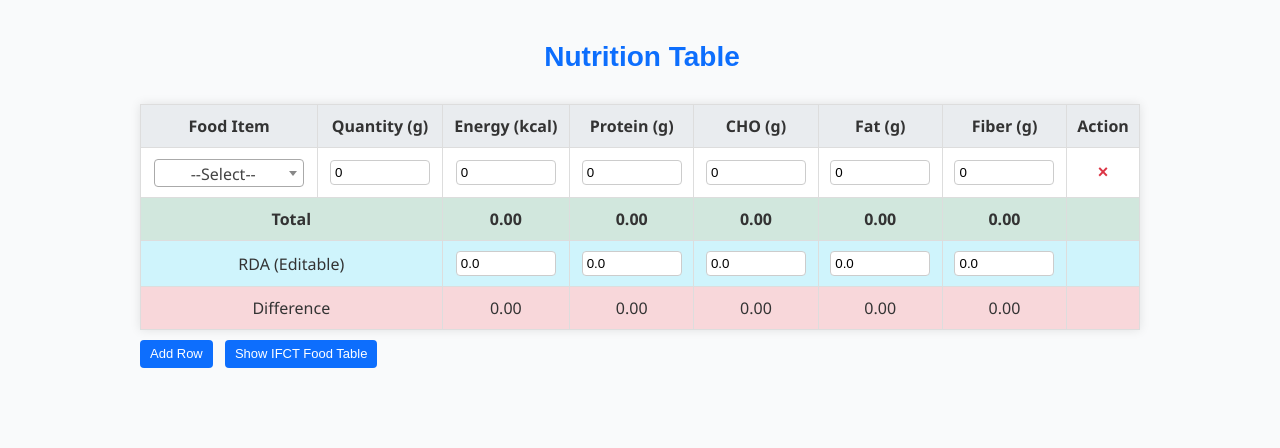
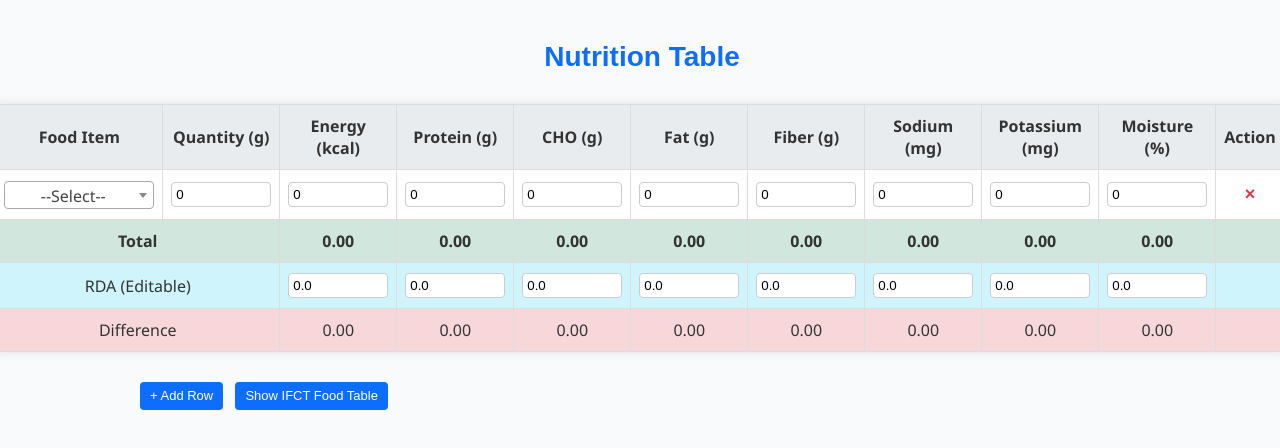
Before and after one commit to Ravindar274/nutrition-planner, a plain HTML site: page index.html in a window 1280 px wide. Drawn offline with nearby package versions, Linux system fonts and the light colour scheme.

Commit message:
2 commit

```diff
--- a/index.html
+++ b/index.html
@@ -11,7 +11,7 @@
 
 <input id="editableHeading" value="Nutrition Table" />
 
-
+<div class="table-wrapper">
 <table id="nutritionTable">
   <thead>
     <tr>
@@ -22,6 +22,9 @@
       <th>CHO (g)</th>
       <th>Fat (g)</th>
       <th>Fiber (g)</th>
+      <th>Sodium (mg)</th>
+      <th>Potassium (mg)</th>
+      <th>Moisture (%)</th>
       <th>Action</th>
     </tr>
   </thead>
@@ -34,6 +37,9 @@
       <td id="totalCHO">0.00</td>
       <td id="totalFat">0.00</td>
       <td id="totalFiber">0.00</td>
+      <td id="totalSodium">0.00</td>
+      <td id="totalPotassium">0.00</td>
+      <td id="totalMoisture">0.00</td>
       <td></td>
     </tr>
     <tr class="rda-row">
@@ -43,6 +49,9 @@
       <td><input id="rdaCHO" type="number" value="0.0" step="any" onchange="calculateTotals()"></td>
       <td><input id="rdaFat" type="number" value="0.0" step="any" onchange="calculateTotals()"></td>
       <td><input id="rdaFiber" type="number" value="0.0" step="any" onchange="calculateTotals()"></td>
+      <td><input id="rdaSodium" type="number" value="0.0" step="any" onchange="calculateTotals()"></td>
+      <td><input id="rdaPotassium" type="number" value="0.0" step="any" onchange="calculateTotals()"></td>
+      <td><input id="rdaMoisture" type="number" value="0.0" step="any" onchange="calculateTotals()"></td>
       <td></td>
     </tr>
     <tr class="diff-row">
@@ -52,17 +61,23 @@
       <td id="diffCHO">0.00</td>
       <td id="diffFat">0.00</td>
       <td id="diffFiber">0.00</td>
+      <td id="diffSodium">0.00</td>
+      <td id="diffPotassium">0.00</td>
+      <td id="diffMoisture">0.00</td>
       <td></td>
     </tr>
   </tfoot>
 </table>
+</div>
 
-<button class="action-btn" onclick="addRow()">Add Row</button>
-<button class="action-btn" onclick="toggleIFCTTable()">Show IFCT Food Table</button>
-
+<div class="button-container">
+  <button class="action-btn" onclick="addRow()">+ Add Row</button>
+  <button class="action-btn" onclick="toggleIFCTTable()">Show IFCT Food Table</button>
+</div>
 
 <div id="ifctTableContainer" style="display: none; margin-top: 20px;">
   <h3>IFCT Food Values</h3>
+  <div class="table-wrapper">
   <table id="ifctTable">
     <thead>
       <tr>
@@ -72,10 +87,14 @@
         <th>Fat (g)</th>
         <th>CHO (g)</th>
         <th>Fiber (g)</th>
+        <th>Sodium (mg)</th>
+        <th>Potassium (mg)</th>
+        <th>Moisture (%)</th>
       </tr>
     </thead>
     <tbody></tbody>
   </table>
+  </div>
 </div>
 
 <script src="https://code.jquery.com/jquery-3.6.0.min.js"></script>
--- a/script.js
+++ b/script.js
@@ -1,20 +1,32 @@
+
 const IFCT_FOOD_VALUES = {
-  "Rice": { energy: 1491, protein: 7.94, fat: 0.52, cho: 78.24, fiber: 2.81 },
-  "Jowar": { energy: 1398, protein: 9.97, fat: 1.73, cho: 67.68, fiber: 0.0 },
-  "Wheat Flour": { energy: 1472, protein: 10.36, fat: 0.76, cho: 74.27, fiber: 0.0 },
-  "Red Gram Dal": { energy: 1384, protein: 21.70, fat: 1.56, cho: 55.23, fiber: 0.0 },
-  "Spinach": { energy: 102, protein: 2.14, fat: 0.64, cho: 2.05, fiber: 0.0 },
-  "Onion": { energy: 107, protein: 2.07, fat: 0.26, cho: 2.99, fiber: 0.0 },
-  "Tomato": { energy: 82, protein: 0.90, fat: 0.47, cho: 2.71, fiber: 0.0 },
-  "Almonds": { energy: 2549, protein: 18.41, fat: 58.49, cho: 3.04, fiber: 0.0 },
-  "Milk Buffalo": { energy: 449, protein: 3.68, fat: 6.58, cho: 8.39, fiber: 0.0 },
-  "Egg Whole": { energy: 618, protein: 13.43, fat: 10.54, cho: 0.0, fiber: 0.0 },
-  "Chicken": { energy: 704, protein: 21.81, fat: 9.00, cho: 0.0, fiber: 0.0 },
-  "Apple": { energy: 267, protein: 0.31, fat: 0.53, cho: 13.9, fiber: 0.0 },
-  "Carrot": { energy: 139, protein: 0.95, fat: 0.47, cho: 5.55, fiber: 0.0 },
-  "Peas": { energy: 1269, protein: 20.43, fat: 1.89, cho: 48.93, fiber: 0.0 },
-  "Ground nut": { energy: 2176, protein: 23.65, fat: 39.63, cho: 17.27, fiber: 0.0 }
+  "Rice": { energy: 1491, protein: 7.94, fat: 0.52, cho: 78.24, fiber: 2.81, sodium: 2.34, potassium: 108, moisture: 9.93 },
+  "Jowar": { energy: 1398, protein: 9.97, fat: 1.73, cho: 67.68, fiber: 0.0, sodium: 5.42, potassium: 328, moisture: 9.01 },
+  "Wheat Flour": { energy: 1472, protein: 10.36, fat: 0.76, cho: 74.27, fiber: 0.0, sodium: 1.54, potassium: 148, moisture: 11.34 },
+  "Red Gram Dal": { energy: 1384, protein: 21.70, fat: 1.56, cho: 55.23, fiber: 0.0, sodium: 18.01, potassium: 1395, moisture: 9.20 },
+  "Spinach": { energy: 102, protein: 2.14, fat: 0.64, cho: 2.05, fiber: 0.0, sodium: 42.55, potassium: 625, moisture: 90.31 },
+  "Onion":  { energy: 107, protein: 2.07, fat: 0.26, cho: 2.99, fiber: 0.0, sodium: 0.0, potassium: 0.0, moisture: 0.0 },
+  "Tomato":  { energy: 82, protein: 0.90, fat: 0.47, cho: 2.71, fiber: 0.0, sodium: 9.73, potassium: 204, moisture: 93.62 },
+  "Almonds":  { energy: 2549, protein: 18.41, fat: 58.49, cho: 3.04, fiber: 0.0, sodium: 1.50, potassium: 699, moisture: 4.37 },
+  "Milk Buffalo":  { energy: 449, protein: 3.68, fat: 6.58, cho: 8.39, fiber: 0.0, sodium: 30.10, potassium: 109, moisture: 80.68 },
+  "Egg Whole":  { energy: 618, protein: 13.43, fat: 10.54, cho: 0.0, fiber: 0.0, sodium: 121, potassium: 127, moisture: 73.46 },
+  "Chicken":  { energy: 704, protein: 21.81, fat: 9.00, cho: 0.0, fiber: 0.0, sodium: 36.70, potassium: 295, moisture: 67.15 },
+  "Apple":  { energy: 267, protein: 0.31, fat: 0.53, cho: 13.9, fiber: 0.0, sodium: 1.43, potassium: 116, moisture: 83.01 },
+  "Water melon (Suger baby)":  { energy: 85, protein: 0.60, fat: 0.16, cho: 3.86, fiber: 0.0, sodium: 1.89, potassium: 124, moisture: 94.54 },
+  "Carrot":  { energy: 139, protein: 0.95, fat: 0.47, cho: 5.55, fiber: 0.0, sodium: 52.33, potassium: 273, moisture: 87.69 },
+  "Cucumber":  { energy: 82, protein: 0.71, fat: 0.16, cho: 3.48, fiber: 0.0, sodium: 6.33, potassium: 183, moisture: 92.96 },
+  "Bottle gourd":  { energy: 46, protein: 0.53, fat: 0.13, cho: 1.68, fiber: 0.0, sodium: 1.46, potassium: 124, moisture: 95.17 },
+  "Lemon Juice":  { energy: 153, protein: 0.41, fat: 0.75, cho: 0.0, fiber: 0.0, sodium: 1.21, potassium: 113, moisture: 91.59 },
+  "Lentil Dal":  { energy: 1349, protein: 24.35, fat: 0.75, cho: 52.53, fiber: 0.0, sodium: 10.27, potassium: 786, moisture: 9.71 },
+  "Brown Rice":  { energy: 1490, protein: 9.16, fat: 1.24, cho: 74.80, fiber: 0.0, sodium: 3.64, potassium: 199, moisture: 9.33 },
+  "Black Gram Dal":  { energy: 1356, protein: 23.06, fat: 1.69, cho: 51.00, fiber: 0.0, sodium: 18.88, potassium: 1157, moisture: 9.16 },
+  "Bengal Gram Dal":  { energy: 1377, protein: 21.55, fat: 5.31, cho: 46.72, fiber: 0.0, sodium: 20.83, potassium: 957, moisture: 9.18 },
+  "Peas":  { energy: 1269, protein: 20.43, fat: 1.89, cho: 48.93, fiber: 0.0, sodium: 23.40, potassium: 922, moisture: 9.33 },
+  "Onion Small":  { energy: 237, protein: 1.82, fat: 0.16, cho: 11.58, fiber: 0.0, sodium: 4.06, potassium: 160, moisture: 84.67 },
+  "Ground nut":  { energy: 2176, protein: 23.65, fat: 39.63, cho: 17.27, fiber: 0.0, sodium: 12.21, potassium: 679, moisture: 6.97 },
+  "Coconut water":  { energy: 64, protein: 0.26, fat: 0.16, cho: 0.0, fiber: 0.0, sodium: 28.09, potassium: 215, moisture: 95.77 }
 };
+
 
 let foodRowCounter = 0;
 
@@ -29,20 +41,30 @@ function addRow() {
   }
 
   row.innerHTML = `
-    <td><select class="food-select" id="${selectId}" onchange="updateNutrition(this)">${options}</select></td>
+    <td><select class="food-select" id="${selectId}">${options}</select></td>
     <td><input type="number" value="0" step="any" oninput="updateNutrition(this)"></td>
     <td><input type="number" value="0" readonly></td>
     <td><input type="number" value="0" readonly></td>
     <td><input type="number" value="0" readonly></td>
     <td><input type="number" value="0" readonly></td>
     <td><input type="number" value="0" readonly></td>
+    <td><input type="number" value="0" readonly></td>
+    <td><input type="number" value="0" readonly></td>
+    <td><input type="number" value="0" readonly></td>
     <td><button class="remove-btn" onclick="removeRow(this)" title="Remove Row">&times;</button></td>
-
   `;
 
   tbody.appendChild(row);
-  $(`#${selectId}`).select2();
+
+  const $select = $(`#${selectId}`);
+  $select.select2();
+
+  // Use Select2 event to trigger update
+  $select.on('select2:select', function () {
+    updateNutrition(this); // `this` is the select element
+  });
 }
+
 
 function updateNutrition(element) {
   const row = element.closest('tr');
@@ -58,46 +80,16 @@ function updateNutrition(element) {
     row.cells[4].querySelector('input').value = ((quantity * data.cho) / 100).toFixed(2);
     row.cells[5].querySelector('input').value = ((quantity * data.fat) / 100).toFixed(2);
     row.cells[6].querySelector('input').value = ((quantity * data.fiber) / 100).toFixed(2);
+    row.cells[7].querySelector('input').value = ((quantity * data.sodium) / 100).toFixed(2);
+    row.cells[8].querySelector('input').value = ((quantity * data.potassium) / 100).toFixed(2);
+    row.cells[9].querySelector('input').value = ((quantity * data.moisture) / 100).toFixed(2);
   } else {
-    for (let i = 2; i <= 6; i++) {
+    for (let i = 2; i <= 9; i++) {
       row.cells[i].querySelector('input').value = "0.00";
     }
   }
 
   calculateTotals();
-}
-
-function calculateTotals() {
-  let totals = { energy: 0, protein: 0, cho: 0, fat: 0, fiber: 0 };
-  const tbody = document.getElementById('tableBody');
-
-  for (const row of tbody.rows) {
-    totals.energy += parseFloat(row.cells[2].querySelector('input').value) || 0;
-    totals.protein += parseFloat(row.cells[3].querySelector('input').value) || 0;
-    totals.cho += parseFloat(row.cells[4].querySelector('input').value) || 0;
-    totals.fat += parseFloat(row.cells[5].querySelector('input').value) || 0;
-    totals.fiber += parseFloat(row.cells[6].querySelector('input').value) || 0;
-  }
-
-  document.getElementById('totalEnergy').textContent = totals.energy.toFixed(2);
-  document.getElementById('totalProtein').textContent = totals.protein.toFixed(2);
-  document.getElementById('totalCHO').textContent = totals.cho.toFixed(2);
-  document.getElementById('totalFat').textContent = totals.fat.toFixed(2);
-  document.getElementById('totalFiber').textContent = totals.fiber.toFixed(2);
-
-  const rda = {
-    energy: parseFloat(document.getElementById('rdaEnergy').value) || 0,
-    protein: parseFloat(document.getElementById('rdaProtein').value) || 0,
-    cho: parseFloat(document.getElementById('rdaCHO').value) || 0,
-    fat: parseFloat(document.getElementById('rdaFat').value) || 0,
-    fiber: parseFloat(document.getElementById('rdaFiber').value) || 0
-  };
-
-  document.getElementById('diffEnergy').textContent = (totals.energy - rda.energy).toFixed(2);
-  document.getElementById('diffProtein').textContent = (totals.protein - rda.protein).toFixed(2);
-  document.getElementById('diffCHO').textContent = (totals.cho - rda.cho).toFixed(2);
-  document.getElementById('diffFat').textContent = (totals.fat - rda.fat).toFixed(2);
-  document.getElementById('diffFiber').textContent = (totals.fiber - rda.fiber).toFixed(2);
 }
 
 function removeRow(button) {
@@ -106,6 +98,29 @@ function removeRow(button) {
   if (select) $(select).select2('destroy');
   row.remove();
   calculateTotals();
+}
+
+function calculateTotals() {
+  const fields = ["energy", "protein", "cho", "fat", "fiber", "sodium", "potassium", "moisture"];
+  const totals = Object.fromEntries(fields.map(f => [f, 0]));
+
+  const tbody = document.getElementById('tableBody');
+
+  for (const row of tbody.rows) {
+    fields.forEach((field, index) => {
+      totals[field] += parseFloat(row.cells[2 + index].querySelector('input').value) || 0;
+    });
+  }
+
+  fields.forEach((field, index) => {
+    document.getElementById('total' + capitalize(field)).textContent = totals[field].toFixed(2);
+  });
+
+  const rda = Object.fromEntries(fields.map(f => [f, parseFloat(document.getElementById('rda' + capitalize(f)).value) || 0]));
+
+  fields.forEach((field, index) => {
+    document.getElementById('diff' + capitalize(field)).textContent = (totals[field] - rda[field]).toFixed(2);
+  });
 }
 
 function toggleIFCTTable() {
@@ -137,18 +152,22 @@ function populateIFCTTable() {
       <td>${item.fat}</td>
       <td>${item.cho}</td>
       <td>${item.fiber}</td>
+      <td>${item.sodium}</td>
+      <td>${item.potassium}</td>
+      <td>${item.moisture}</td>
     `;
 
     tbody.appendChild(row);
   }
 }
 
+function capitalize(str) {
+  return str.charAt(0).toUpperCase() + str.slice(1);
+}
+
 window.onload = () => addRow();
 
-// Auto-focus the search box when select2 dropdown opens
 $(document).on('select2:open', () => {
   let searchField = document.querySelector('.select2-container--open .select2-search__field');
-  if (searchField) {
-    searchField.focus();
-  }
+  if (searchField) searchField.focus();
 });
--- a/style.css
+++ b/style.css
@@ -4,6 +4,7 @@ body {
   max-width: 1000px;
   background: #f9fafb;
   color: #333;
+  padding: 0 20px; /* added for mobile padding */
 }
 
 h2 {
@@ -13,11 +14,18 @@ h2 {
   font-size: 28px;
 }
 
+/* Wrapper to center wide tables */
+.table-wrapper {
+  display: flex;
+  justify-content: center;
+  margin-bottom: 20px;
+}
+
 table {
-  width: 100%;
   border-collapse: collapse;
   box-shadow: 0 0 10px rgba(0,0,0,0.1);
   background: #fff;
+  min-width: 1000px; /* ensure table is wide enough for many columns */
 }
 
 th, td {
@@ -75,6 +83,8 @@ button {
 button:hover {
   background-color: #0b5ed7;
 }
+
+/* Small delete (X) button */
 .remove-btn {
   background-color: transparent;
   border: none;
@@ -92,6 +102,7 @@ button:hover {
   border-radius: 4px;
 }
 
+/* Small "Add Row" and "Show IFCT" buttons */
 .action-btn {
   background-color: #0d6efd;
   color: white;
@@ -111,6 +122,7 @@ button:hover {
   background-color: #0b5ed7;
 }
 
+/* Editable page heading */
 #editableHeading {
   width: 100%;
   text-align: center;
```
